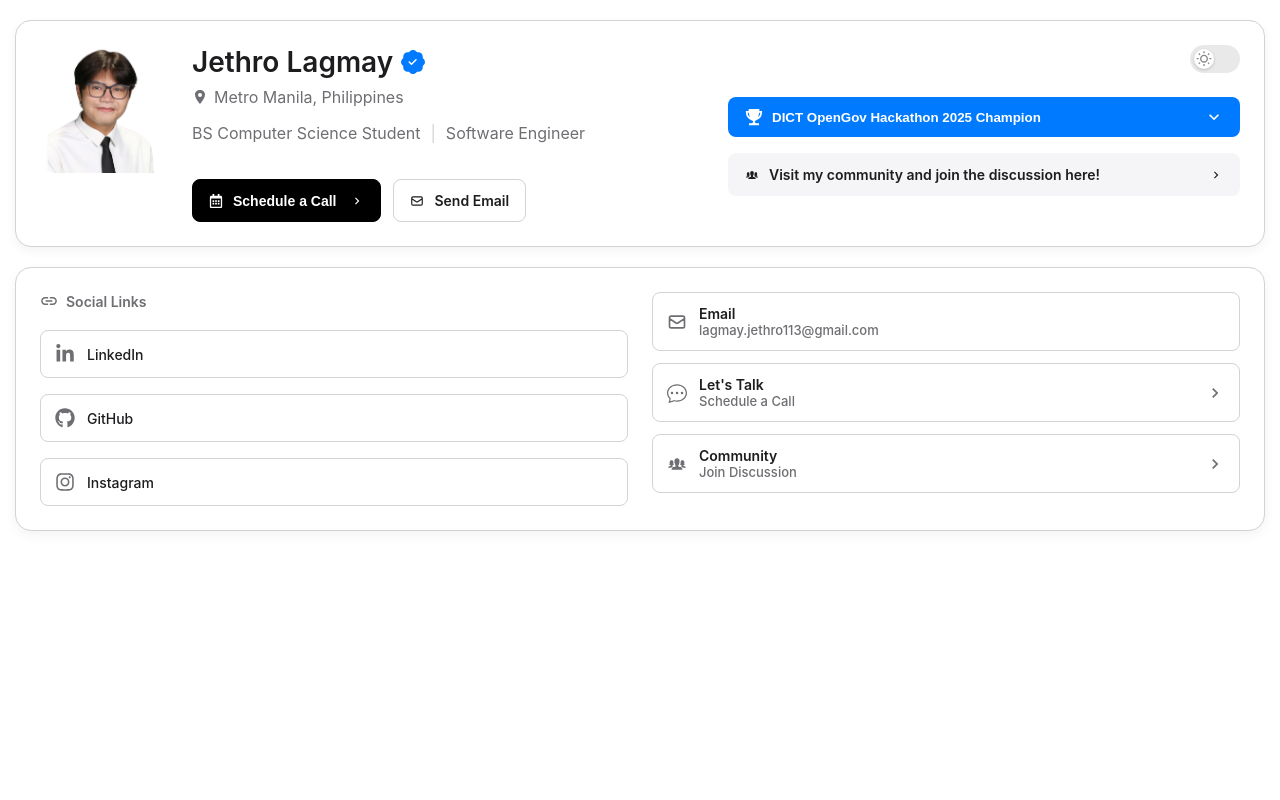
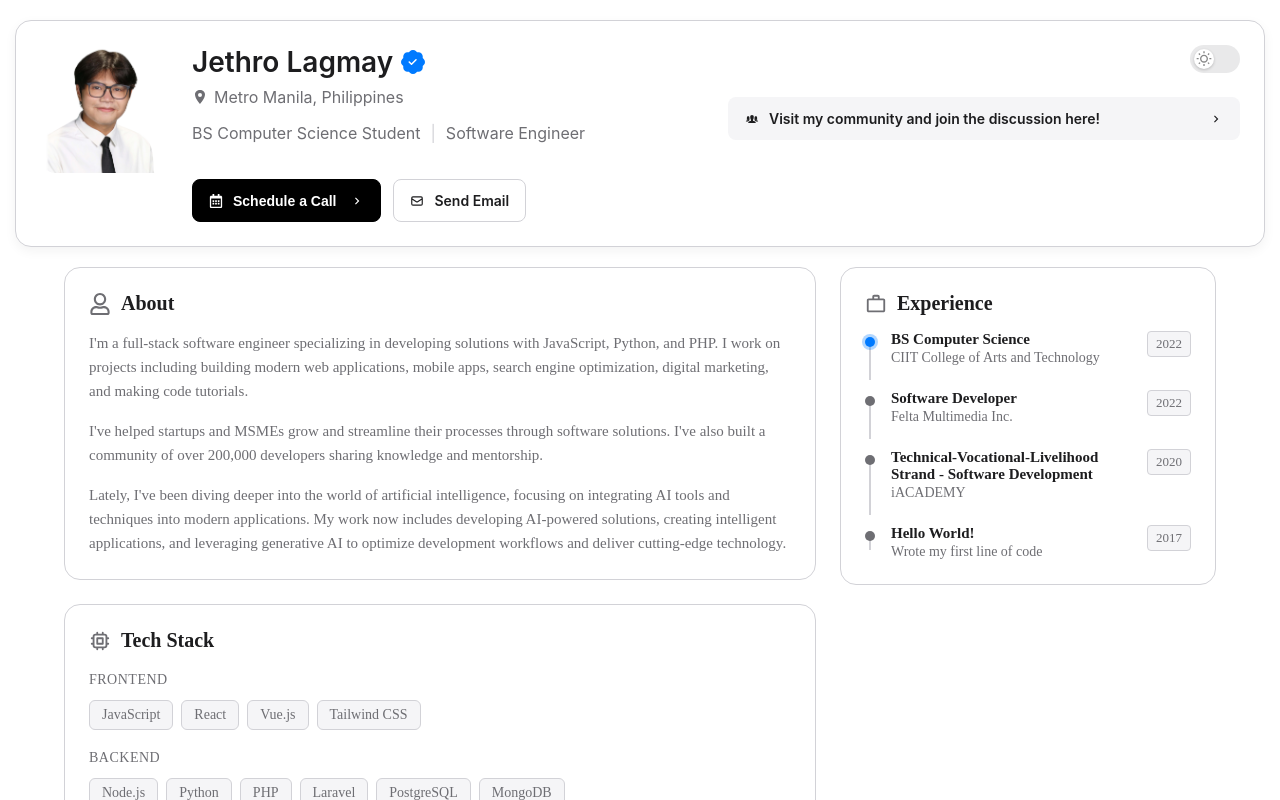
Before and after one commit to dyorgie/jupidev, a React (Vite) app: page / in a window 1280 px wide. Shown: the top 800 px of the page. Built offline with nearby package versions, Linux system fonts and the light colour scheme.

Commit message:
added about, tech stack, and experience columns

```diff
--- /dev/null
+++ b/src/App.css
@@ -0,0 +1,37 @@
+/* --- Main Content Grid Layout --- */
+.main-content-grid {
+  display: grid;
+  grid-template-columns: 2fr 1fr; /* 2/3 width for left, 1/3 for right */
+  gap: 24px;
+
+  /* --- THIS IS THE ALIGNMENT KEY --- */
+  max-width: 1200px; /* Matches your Header and Footer */
+  margin: 20px auto; /* Matches your Header and Footer */
+  /* --- --- */
+
+  /* This padding is optional but matches the Header's internal padding */
+  padding: 0 24px;
+  box-sizing: border-box; /* Ensures padding doesn't break alignment */
+}
+
+.left-column,
+.right-column {
+  display: flex;
+  flex-direction: column;
+  gap: 24px; /* Space between items in the same column */
+}
+
+/* --- Responsive Layout --- */
+@media (max-width: 1024px) {
+  .main-content-grid {
+    grid-template-columns: 1fr; /* Stacks columns on tablet */
+  }
+}
+
+@media (max-width: 600px) {
+  .main-content-grid {
+    padding: 0 16px; /* Less padding on mobile */
+    margin-top: 16px;
+    gap: 20px;
+  }
+}
--- a/src/App.jsx
+++ b/src/App.jsx
@@ -1,30 +1,52 @@
 import React, { useState, useEffect } from "react";
+
+// Import all your components
 import Header from "./components/Header";
 import Footer from "./components/Footer";
-// import './App.css'; // Or './index.css' where your main styles are
+import About from "./components/About";
+import TechStack from "./components/TechStack";
+import Experience from "./components/Experience";
+
+// Removed: import ph100Banner from './assets/ph-100-banner.png'; // Banner import is no longer needed
+
+import "./App.css"; // Your main app styles
 
 function App() {
-  // 1. Add state for dark mode
   const [isDarkMode, setIsDarkMode] = useState(false);
 
-  // 2. Create a function to toggle it
   const toggleDarkMode = () => {
     setIsDarkMode((prevMode) => !prevMode);
   };
 
-  // 3. Use useEffect to add/remove the .dark-mode class from the <body>
   useEffect(() => {
     if (isDarkMode) {
       document.body.classList.add("dark-mode");
     } else {
       document.body.classList.remove("dark-mode");
     }
-  }, [isDarkMode]); // This effect runs every time isDarkMode changes
+  }, [isDarkMode]);
 
   return (
     <div className="App">
-      {/* 4. Pass the state and function down to the Header */}
       <Header isDarkMode={isDarkMode} toggleDarkMode={toggleDarkMode} />
+
+      {/* This is the two-column grid */}
+      <main className="main-content-grid">
+        {/* Left Column */}
+        <div className="left-column">
+          <About />
+          <TechStack />
+        </div>
+
+        {/* Right Column */}
+        <div className="right-column">
+          {/* Removed: <div className="banner-container"> */}
+          {/* Removed:   <img src={ph100Banner} alt="I am part of PH 100" /> */}
+          {/* Removed: </div> */}
+          <Experience /> {/* Experience is now directly in the right column */}
+        </div>
+      </main>
+
       <Footer />
     </div>
   );
--- a/src/components/About.jsx
+++ b/src/components/About.jsx
@@ -1,34 +1,36 @@
 import React from "react";
-// import { Card } from './Card'; // Removed this import to fix the error
-// import { HiOutlineUser } from 'react-icons/hi'; // Removed this import to fix the error
+import "../styles/About.css";
+import { FaRegUser } from "react-icons/fa"; // Icon for "About"
 
-export const About = () => {
+const About = () => {
   return (
-    // Inlined 'Card' component structure
-    <section className="bg-card border border-border rounded-xl shadow-sm">
-      {/* Inlined Card Header */}
-      <div className="flex items-center justify-between p-5 sm:p-6 border-b border-border">
-        <div className="flex items-center gap-3">
-          {/* Icon was here, removed for now to fix build */}
-          <h2 className="text-lg font-bold text-text-primary">About</h2>
-        </div>
-      </div>
-
-      {/* Inlined Card Body */}
-      <div className="p-5 sm:p-6">
-        <div className="space-y-4 text-text-secondary text-base">
-          <p>
-            Hello! I'm Jethro. I'm a full-stack developer specializing in React,
-            Firebase, and NodeJS. I'm passionate about building modern web
-            applications that solve real-world problems.
-          </p>
-          <p>
-            My goal is to leverage technology to create efficient and scalable
-            solutions, from community projects like animal rescue platforms to
-            robust digital tools for businesses.
-          </p>
-        </div>
+    <section className="content-card about-section">
+      <h2 className="card-heading">
+        <FaRegUser /> About
+      </h2>
+      <div className="about-content">
+        <p>
+          I'm a full-stack software engineer specializing in developing
+          solutions with JavaScript, Python, and PHP. I work on projects
+          including building modern web applications, mobile apps, search engine
+          optimization, digital marketing, and making code tutorials.
+        </p>
+        <p>
+          I've helped startups and MSMEs grow and streamline their processes
+          through software solutions. I've also built a community of over
+          200,000 developers sharing knowledge and mentorship.
+        </p>
+        <p>
+          Lately, I've been diving deeper into the world of artificial
+          intelligence, focusing on integrating AI tools and techniques into
+          modern applications. My work now includes developing AI-powered
+          solutions, creating intelligent applications, and leveraging
+          generative AI to optimize development workflows and deliver
+          cutting-edge technology.
+        </p>
       </div>
     </section>
   );
 };
+
+export default About;
--- a/src/components/Experience.jsx
+++ b/src/components/Experience.jsx
@@ -1,50 +1,52 @@
 import React from "react";
-import { Card } from "./Card";
-import { HiOutlineBriefcase } from "react-icons/hi";
+import "../styles/Experience.css";
+import { MdOutlineWorkOutline } from "react-icons/md"; // Icon for "Experience"
 
-// This is a single item in the timeline
-const ExperienceItem = ({ title, company, date, isLast = false }) => {
+// You can move this data to a separate file later
+const experienceData = [
+  {
+    role: "BS Computer Science",
+    company: "CIIT College of Arts and Technology",
+    year: "2022",
+  },
+  {
+    role: "Software Developer",
+    company: "Felta Multimedia Inc.",
+    year: "2022",
+  },
+  {
+    role: "Technical-Vocational-Livelihood Strand - Software Development",
+    company: "iACADEMY",
+    year: "2020",
+  },
+  {
+    role: "Hello World!",
+    company: "Wrote my first line of code",
+    year: "2017",
+  },
+];
+
+const Experience = () => {
   return (
-    <li className="flex gap-4">
-      {/* --- The Gutter (Dot and Line) --- */}
-      <div className="flex flex-col items-center">
-        {/* The Dot */}
-        <div className="flex-shrink-0 w-4 h-4 mt-1 bg-border rounded-full" />
-        {/* The Line (don't show on last item) */}
-        {!isLast && <div className="w-px flex-grow bg-border" />}
-      </div>
+    <section className="content-card experience-section">
+      <h2 className="card-heading">
+        <MdOutlineWorkOutline /> Experience
+      </h2>
 
-      {/* --- The Content --- */}
-      <div className="flex-1 pb-8">
-        <div className="flex justify-between items-start">
-          <div>
-            <h3 className="text-base font-medium text-text-primary">{title}</h3>
-            <p className="text-sm text-text-secondary">{company}</p>
-          </div>
-          <span className="text-xs text-text-secondary whitespace-nowrap pt-1">
-            {date}
-          </span>
-        </div>
-      </div>
-    </li>
+      <ul className="timeline">
+        {experienceData.map((item, index) => (
+          <li key={index} className="timeline-item">
+            <div className="timeline-dot"></div>
+            <div className="timeline-content">
+              <h3 className="timeline-role">{item.role}</h3>
+              <p className="timeline-company">{item.company}</p>
+            </div>
+            <span className="timeline-year">{item.year}</span>
+          </li>
+        ))}
+      </ul>
+    </section>
   );
 };
 
-// The main Experience card component
-export const Experience = ({ data = [] }) => {
-  return (
-    <Card title="Experience" icon={<HiOutlineBriefcase />}>
-      <ul>
-        {data.map((item, index) => (
-          <ExperienceItem
-            key={index}
-            title={item.title}
-            company={item.company}
-            date={item.date}
-            isLast={index === data.length - 1}
-          />
-        ))}
-      </ul>
-    </Card>
-  );
-};
+export default Experience;
--- a/src/components/Header.jsx
+++ b/src/components/Header.jsx
@@ -83,11 +83,6 @@ const Header = ({ isDarkMode, toggleDarkMode }) => {
               </label>
             </button>
           </div>
-          <button className="hackathon-badge">
-            <IoMdTrophy />
-            <span>DICT OpenGov Hackathon 2025 Champion</span>
-            <MdKeyboardArrowDown />
-          </button>
           <a
             href="https://discord.gg/uPekWkD5Hx"
             target="_blank"
--- a/src/components/TechStack.jsx
+++ b/src/components/TechStack.jsx
@@ -1,53 +1,58 @@
 import React from "react";
-import { Card } from "./Card";
-import { HiOutlineChip } from "react-icons/hi";
+import "../styles/TechStack.css";
+import { HiOutlineChip } from "react-icons/hi"; // Icon for "Tech Stack"
+import { MdChevronRight } from "react-icons/md";
 
-// A simple component for styling the tech tags
-const TechTag = ({ children }) => (
-  <span className="bg-tag text-text-primary text-sm font-medium px-3 py-1.5 rounded-lg">
-    {children}
-  </span>
-);
+const TechStack = () => {
+  // You can later make this data dynamic
+  const tech = {
+    frontend: ["JavaScript", "React", "Vue.js", "Tailwind CSS"],
+    backend: ["Node.js", "Python", "PHP", "Laravel", "PostgreSQL", "MongoDB"],
+    projectmanagement: ["Jira", "Trello", "Notion", "Slack"],
+  };
 
-export const TechStack = () => {
   return (
-    <Card title="Tech Stack" icon={<HiOutlineChip />} cta="View All">
-      <div className="space-y-6">
-        <div>
-          <h3 className="text-base font-semibold text-text-primary mb-3">
-            Frontend
-          </h3>
-          <div className="flex flex-wrap gap-2">
-            <TechTag>React</TechTag>
-            <TechTag>Vite</TechTag>
-            <TechTag>Tailwind CSS</TechTag>
-            <TechTag>JavaScript</TechTag>
-            <TechTag>HTML</TechTag>
-            <TechTag>CSS</TechTag>
-          </div>
-        </div>
-        <div>
-          <h3 className="text-base font-semibold text-text-primary mb-3">
-            Backend
-          </h3>
-          <div className="flex flex-wrap gap-2">
-            <TechTag>NodeJS</TechTag>
-            <TechTag>Firebase</TechTag>
-            <TechTag>PHP</TechTag>
-            <TechTag>MySQL</TechTag>
-          </div>
-        </div>
-        <div>
-          <h3 className="text-base font-semibold text-text-primary mb-3">
-            Other
-          </h3>
-          <div className="flex flex-wrap gap-2">
-            <TechTag>PowerBI</TechTag>
-            <TechTag>Git</TechTag>
-            <TechTag>Kotlin</TechTag>
-          </div>
+    <section className="content-card tech-stack-section">
+      <div className="card-header-split">
+        <h2 className="card-heading">
+          <HiOutlineChip /> Tech Stack
+        </h2>
+      </div>
+
+      <div className="stack-group">
+        <h3>Frontend</h3>
+        <div className="tech-tags">
+          {tech.frontend.map((tag) => (
+            <span key={tag} className="tech-tag">
+              {tag}
+            </span>
+          ))}
         </div>
       </div>
-    </Card>
+
+      <div className="stack-group">
+        <h3>Backend</h3>
+        <div className="tech-tags">
+          {tech.backend.map((tag) => (
+            <span key={tag} className="tech-tag">
+              {tag}
+            </span>
+          ))}
+        </div>
+      </div>
+
+      <div className="stack-group">
+        <h3>Project Management</h3>
+        <div className="tech-tags">
+          {tech.projectmanagement.map((tag) => (
+            <span key={tag} className="tech-tag">
+              {tag}
+            </span>
+          ))}
+        </div>
+      </div>
+    </section>
   );
 };
+
+export default TechStack;
--- /dev/null
+++ b/src/styles/About.css
@@ -0,0 +1,47 @@
+/* --- Reusable Card Base Style --- */
+/* You can put this in your main index.css if you want */
+:root {
+  --card-bg: var(--button-bg-light);
+  --card-border: var(--border-color);
+  --card-padding: 24px;
+}
+
+body.dark-mode {
+  --card-bg: #111111; /* A slightly off-black for cards */
+  --card-border: #333333;
+}
+
+.content-card {
+  background-color: var(--card-bg);
+  border: 1px solid var(--card-border);
+  border-radius: 16px;
+  padding: var(--card-padding);
+}
+
+.card-heading {
+  display: flex;
+  align-items: center;
+  gap: 10px;
+  font-size: 20px;
+  font-weight: 600;
+  color: var(--primary-text);
+  margin: 0 0 16px 0;
+}
+
+.card-heading svg {
+  font-size: 22px;
+  color: var(--secondary-text);
+}
+/* --- End Reusable Style --- */
+
+/* Specific to About section */
+.about-content p {
+  font-size: 15px;
+  color: var(--secondary-text);
+  line-height: 1.6;
+  margin-bottom: 16px;
+}
+
+.about-content p:last-child {
+  margin-bottom: 0;
+}
--- /dev/null
+++ b/src/styles/Experience.css
@@ -0,0 +1,89 @@
+.timeline {
+  list-style: none;
+  padding: 0;
+  margin: 0;
+  position: relative;
+  /* Creates the main vertical line */
+  /* We use a pseudo-element on the list itself */
+  ::before {
+    content: "";
+    position: absolute;
+    left: 4px; /* Aligns with the center of the dot */
+    top: 10px;
+    bottom: 10px;
+    width: 2px;
+    background-color: var(--border-color);
+  }
+}
+
+.timeline-item {
+  display: flex;
+  align-items: flex-start;
+  gap: 16px;
+  position: relative; /* For the dot */
+  padding-bottom: 24px;
+}
+.timeline-item:last-child {
+  padding-bottom: 0;
+}
+
+.timeline-dot {
+  width: 10px;
+  height: 10px;
+  background-color: var(--secondary-text);
+  border-radius: 50%;
+  position: relative;
+  top: 6px; /* Aligns dot with first line of text */
+  flex-shrink: 0;
+  z-index: 1; /* Sits on top of the main line */
+}
+
+/* First dot is active/blue */
+.timeline-item:first-child .timeline-dot {
+  background-color: var(--primary-blue);
+  box-shadow: 0 0 0 3px rgba(0, 122, 255, 0.3);
+}
+
+.timeline-content {
+  flex-grow: 1;
+}
+
+.timeline-role {
+  font-size: 15px;
+  font-weight: 600;
+  color: var(--primary-text);
+  margin: 0 0 2px 0;
+}
+
+.timeline-company {
+  font-size: 14px;
+  color: var(--secondary-text);
+  margin: 0;
+}
+
+.timeline-year {
+  font-size: 13px;
+  font-weight: 500;
+  color: var(--secondary-text);
+  background-color: var(--button-bg-community);
+  border: 1px solid var(--border-color);
+  padding: 4px 8px;
+  border-radius: 4px;
+}
+
+/* Dark mode timeline */
+body.dark-mode .timeline::before {
+  background-color: var(--border-color);
+}
+body.dark-mode .timeline-dot {
+  background-color: #555;
+}
+body.dark-mode .timeline-item:first-child .timeline-dot {
+  background-color: var(--primary-blue);
+  box-shadow: 0 0 0 3px rgba(0, 122, 255, 0.2);
+}
+body.dark-mode .timeline-year {
+  background-color: #222;
+  border-color: var(--border-color);
+  color: #ccc;
+}
--- /dev/null
+++ b/src/styles/TechStack.css
@@ -0,0 +1,65 @@
+/* --- Reusable Header --- */
+.card-header-split {
+  display: flex;
+  justify-content: space-between;
+  align-items: center;
+  margin-bottom: 20px;
+}
+
+.card-header-split .card-heading {
+  margin: 0; /* Override default heading margin */
+}
+
+.view-all-link {
+  display: flex;
+  align-items: center;
+  font-size: 14px;
+  font-weight: 500;
+  color: var(--primary-blue);
+  text-decoration: none;
+}
+
+.view-all-link svg {
+  font-size: 20px;
+}
+/* --- End Reusable Header --- */
+
+/* Specific to Tech Stack */
+.stack-group {
+  margin-bottom: 20px;
+}
+.stack-group:last-child {
+  margin-bottom: 0;
+}
+
+.stack-group h3 {
+  font-size: 14px;
+  font-weight: 500;
+  color: var(--secondary-text);
+  margin: 0 0 12px 0;
+  text-transform: uppercase;
+  letter-spacing: 0.5px;
+}
+
+.tech-tags {
+  display: flex;
+  flex-wrap: wrap;
+  gap: 8px;
+}
+
+.tech-tag {
+  background-color: var(--button-bg-community);
+  color: var(--secondary-text);
+  border: 1px solid var(--border-color);
+  padding: 6px 12px;
+  border-radius: 6px;
+  font-size: 14px;
+  font-weight: 500;
+}
+
+/* Dark mode tags */
+body.dark-mode .tech-tag {
+  background-color: #222;
+  border-color: var(--border-color);
+  color: #ccc;
+}
```
